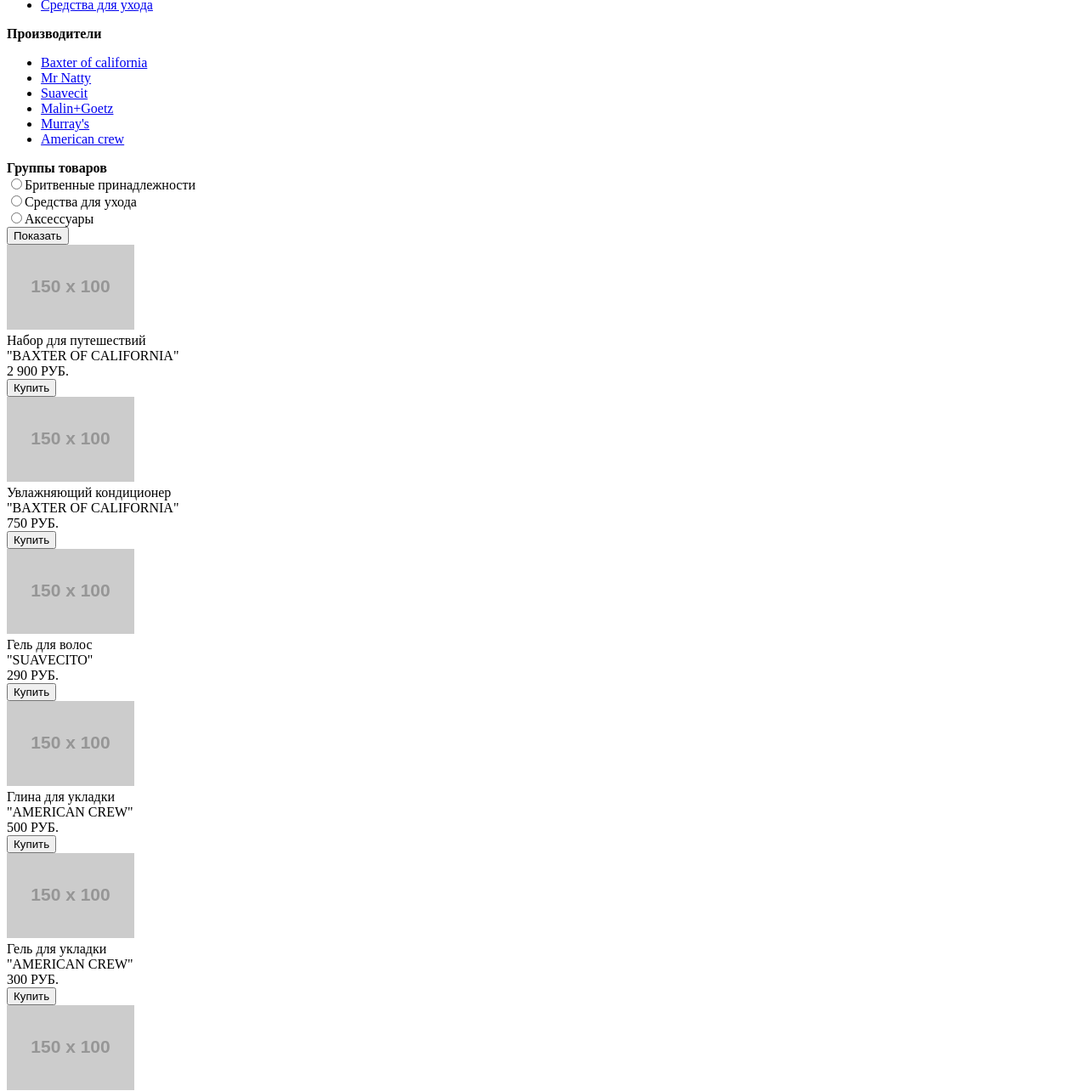
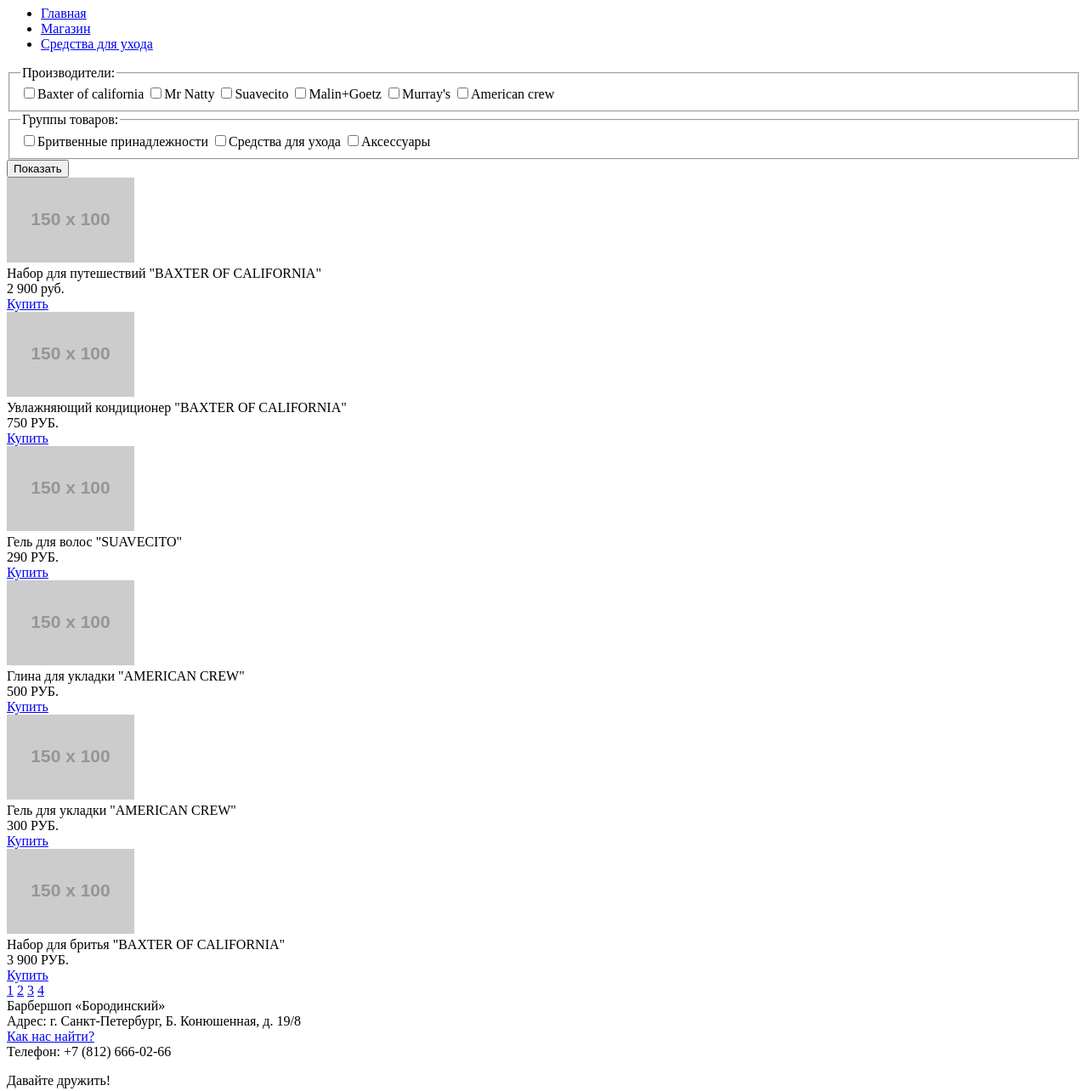
Before and after one commit to elenashes7/172124-barbershop, a plain HTML site: page barber-shop.html in a window 1280 px wide. Shown: the part 213-1497 px from the top of the page at 85% size. Drawn offline with Linux system fonts and the light colour scheme; placeholder pictures from the web are drawn by us.

Commit message:
Внесены исправления после проверки

```diff
--- a/barber-shop.html
+++ b/barber-shop.html
@@ -33,131 +33,128 @@
   </div>
 </header>
 <main class="container">
-   <div class="uhod-items">
-    <b class="uhod-name">Средства для ухода</b>
-    <nav class="shop-navigation">
-     <ul>
-      <li>
-       <a href="#">Главная</a>
-       </li>
-       <li>
-        <a href="#">Магазин</a>
-        </li>
-        <li>
-         <a href="#">Средства для ухода</a>
-         </li>
-        </ul>
-      </nav>
-      </div>
-  <div class="manufacturer">
-   <b class="manufacturer-name">Производители</b>
-  <ul class="manufacturer-items">
-   <li>
-   <a href="#">Baxter of california</a>
-   </li>
-   <li>
-   <a href="#">Mr Natty</a>
-   </li>
-   <li>
-   <a href="#">Suavecit</a>
-   </li>
-   <li>
-   <a href="#">Malin+Goetz</a>
-   </li>
-   <li>
-   <a href="#">Murray's</a>
-   </li>
-   <li>
-   <a href="#">American crew</a>
-   </li>
-  </ul>
-</div>
-<div class="goods-groups">
- <b class="goods-groups-name">Группы товаров</b>
- <br>
-  <label>
-   <input type="radio" name="group-1" value="one">Бритвенные принадлежности
-  </label>
-  <label><br>
-  <input type="radio" name="group-2" value="two">Средства для ухода
-</label>
-<label><br>
- <input type="radio" name="group-2" value="three">Аксессуары
-</label><br>
-<input class="group-button" type="submit" value="Показать">
-</div>
+  <div class="container-header">
+    <h1 class="container-title">Средства для ухода</h1>
+      <ul class="breadcrumbs">
+        <li><a href="#">Главная</a></li>
+        <li><a href="#">Магазин</a></li>
+        <li class="active"><a href="#">Средства для ухода</a></li>
+      </ul>
+  </div>
+  <div class="content">
+    <form name="" class="" action="/echo" method="GET">
+      <fieldset class="manufacturer-groups">
+        <legend>Производители:</legend>
+          <input type="checkbox" id="baxter" value="baxter-of-california" name="manufacturer-items"><label for="baxter">Baxter of california</label>
+          <input type="checkbox" id="natty" value="mr-natty" name="manufacturer-items"><label for="natty">Mr Natty</label>
+          <input type="checkbox" id="suavecito" value="suavecito" name="manufacturer-items"><label for="suavecito">Suavecito</label>
+          <input type="checkbox" id="malin" value="malin" name="manufacturer-items"><label for="malin">Malin+Goetz</label>
+          <input type="checkbox" id="murrays" value="murrays" name="manufacturer-items"><label for="murrays">Murray's</label>
+          <input type="checkbox" id="acrew" value="acrew" name="manufacturer-items"><label for="acrew">American crew</label>
+        </fieldset>
+
+        <fieldset class="goods-groups">
+          <legend>Группы товаров:</legend>
+            <input type="checkbox" id="britva" value="britva" name="goods-items"><label for="britva">Бритвенные принадлежности</label>
+            <input type="checkbox" id="uhod" value="uhod" name="goods-items"><label for="uhod">Средства для ухода</label>
+            <input type="checkbox" id="acsessories" value="acsessories" name="goods-items"><label for="acsessories">Аксессуары</label>
+          </fieldset>
+        <input class="group-button" type="submit" value="Показать">
+      </form>
+  </div>
 
 <!--Товары с картинками и ценой-->
 
-<div class="shop-images-items">
- <div class="each-item">
-  <img src="http://placehold.it/150x100">
- <br>
- <div class="name-items">Набор для путешествий<br>"BAXTER OF CALIFORNIA"
- </div>
- <div class="price">2 900 РУБ.
- </div>
- <button class="buy">Купить</button>
- </div>
+<div class="content-right">
+  <div class="each-items">
+  <a href="" class="item-photo"><img src="http://placehold.it/150x100"  width="" height="" alt=""></a>
+  <div class="item-description">
+    <div class="name-items">
+      <span class="">Набор для путешествий</span>
+      <span class="">"BAXTER OF CALIFORNIA"</span>
+    </div>
+    <div class="price-buy">
+      <div class="price">2 900 руб.</div>
+        <a href="#">Купить</a>
+      </div>
+    </div>
 
- <div class="each-item">
-  <img src="http://placehold.it/150x100">
- <br>
- <div class="name-items">Увлажняющий кондиционер<br>"BAXTER OF CALIFORNIA"
- </div>
- <div class="price">750 РУБ.
- </div>
- <button class="buy">Купить</button>
- </div>
+  <div class="each-items">
+  <a href="" class="item-photo"><img src="http://placehold.it/150x100"  width="" height="" alt=""></a>
+  <div class="item-description">
+    <div class="name-items">
+      <span class="">Увлажняющий кондиционер</span>
+      <span class="">"BAXTER OF CALIFORNIA"</span>
+    </div>
+    <div class="price-buy">
+      <div class="price">750 РУБ.</div>
+        <a href="#">Купить</a>
+      </div>
+    </div>
 
- <div class="each-item">
-  <img src="http://placehold.it/150x100">
- <br>
- <div class="name-items">Гель для волос<br>"SUAVECITO"
- </div>
- <div class="price">290 РУБ.
- </div>
- <button class="buy">Купить</button>
- </div>
 
- <div class="each-item">
-   <img src="http://placehold.it/150x100">
-  <br>
-  <div class="name-items">Глина для укладки<br>"AMERICAN CREW"
-  </div>
-  <div class="price">500 РУБ.
-  </div>
-  <button class="buy">Купить</button>
- </div>
+  <div class="each-items">
+  <a href="" class="item-photo"><img src="http://placehold.it/150x100"  width="" height="" alt=""></a>
+  <div class="item-description">
+    <div class="name-items">
+      <span class="">Гель для волос</span>
+      <span class="">"SUAVECITO"</span>
+    </div>
+    <div class="price-buy">
+      <div class="price">290 РУБ.</div>
+        <a href="#">Купить</a>
+      </div>
+    </div>
 
-  <div class="each-item">
-   <img src="http://placehold.it/150x100">
-   <br>
-   <div class="name-items">Гель для укладки<br>"AMERICAN CREW"
-   </div>
-   <div class="price">300 РУБ.
-   </div>
-   <button class="buy">Купить</button>
-  </div>
+  <div class="each-items">
+  <a href="" class="item-photo"><img src="http://placehold.it/150x100"  width="" height="" alt=""></a>
+  <div class="item-description">
+    <div class="name-items">
+      <span class="">Глина для укладки</span>
+      <span class="">"AMERICAN CREW"</span>
+    </div>
+    <div class="price-buy">
+      <div class="price">500 РУБ.</div>
+        <a href="#">Купить</a>
+      </div>
+    </div>
 
-  <div class="each-item">
-   <img src="http://placehold.it/150x100">
-   <br>
-   <div class="name-items">Набор для бритья<br>"BAXTER OF CALIFORNIA"
-   </div>
-   <div class="price">3 900 РУБ.
-   </div>
-   <button class="buy">Купить</button>
-  </div>
-</div>
+  <div class="each-items">
+  <a href="" class="item-photo"><img src="http://placehold.it/150x100"  width="" height="" alt=""></a>
+  <div class="item-description">
+    <div class="name-items">
+      <span class="">Гель для укладки</span>
+      <span class="">"AMERICAN CREW"</span>
+    </div>
+    <div class="price-buy">
+      <div class="price">300 РУБ.</div>
+        <a href="#">Купить</a>
+      </div>
+    </div>
 
-<div class="shop-pages">
+  <div class="each-items">
+  <a href="" class="item-photo"><img src="http://placehold.it/150x100"  width="" height="" alt=""></a>
+  <div class="item-description">
+    <div class="name-items">
+      <span class="">Набор для бритья</span>
+      <span class="">"BAXTER OF CALIFORNIA"</span>
+    </div>
+    <div class="price-buy">
+      <div class="price">3 900 РУБ.</div>
+        <a href="#">Купить</a>
+      </div>
+    </div>
+
+<div class="pagination">
    <a class="btn" href="#">1</a>
-   <a class="btn" href="#">2</a>
+   <a class="active" href="#">2</a>
    <a class="btn" href="#">3</a>
    <a class="btn" href="#">4</a>
 </div>
+</div>
+</div>
 </main>
+
 <footer class="main-footer">
       <div class="container">
         <section class="footer-contacts">
```
Also changed, not shown: barbershop-item-1000.html (+29 -30 lines).
